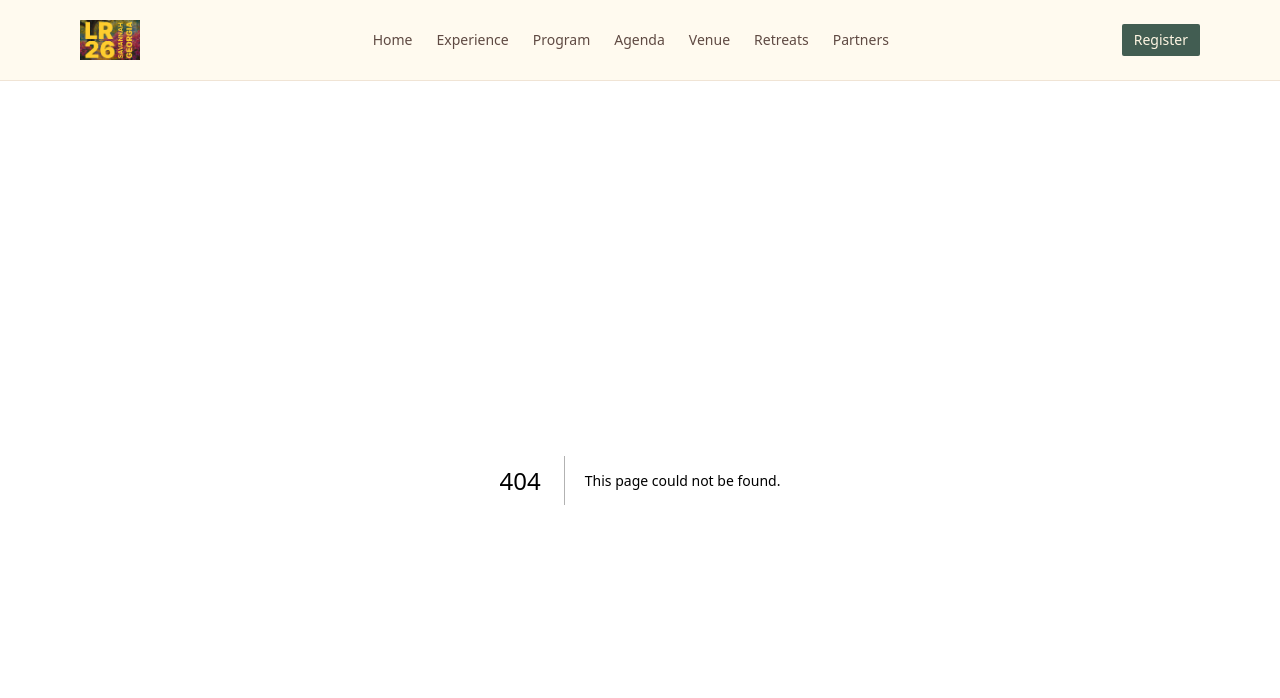
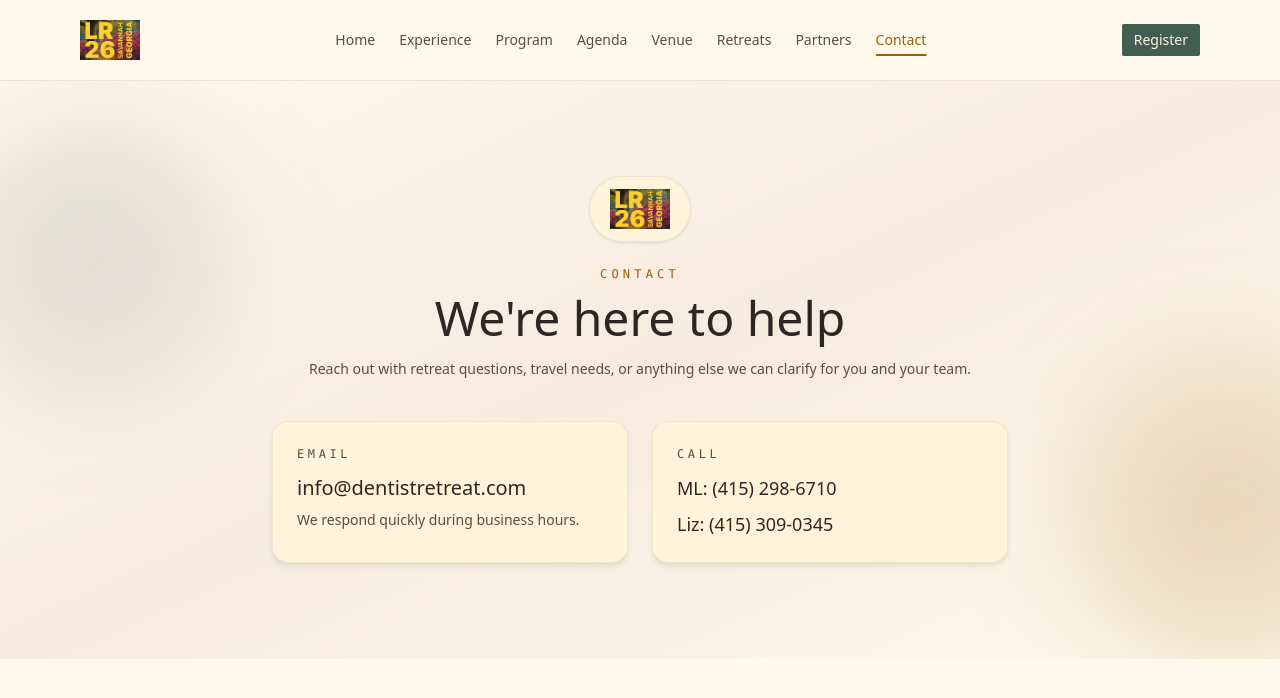
Before and after one commit to enzo-prism/leadership-retreat, a Next.js app: page /contact in a window 1280 px wide. Before the commit this address had no page. Shown: the top 698 px of the page. Built offline with nearby package versions, Linux system fonts and the light colour scheme.

Commit message:
Add contact page and update contact links

```diff
--- /dev/null
+++ b/app/contact/page.tsx
@@ -0,0 +1,67 @@
+import type { Metadata } from "next"
+
+import { Footer } from "@/components/footer"
+import { LogoMark } from "@/components/logo-mark"
+
+export const metadata: Metadata = {
+  title: "Contact | Leadership Retreat 2026",
+  description: "Reach out to the Leadership Retreat team with any questions.",
+}
+
+export default function ContactPage() {
+  return (
+    <main className="min-h-screen bg-background text-foreground">
+      <section className="relative overflow-hidden py-24">
+        <div className="absolute inset-0 bg-gradient-to-br from-background via-secondary/10 to-background" />
+        <div className="absolute -left-10 top-10 h-64 w-64 rounded-full bg-primary/15 blur-3xl" />
+        <div className="absolute -right-24 bottom-0 h-72 w-72 rounded-full bg-accent/20 blur-3xl" />
+
+        <div className="relative mx-auto max-w-3xl px-4 text-center">
+          <div className="mx-auto w-fit rounded-full border border-border/60 bg-card/80 px-5 py-3 shadow-sm shadow-primary/10">
+            <LogoMark size="sm" variant="inline" className="h-10 w-auto" />
+          </div>
+          <p className="mt-6 text-xs font-mono uppercase tracking-[0.35em] text-accent">Contact</p>
+          <h1 className="mt-3 text-4xl font-light text-balance sm:text-5xl">We&apos;re here to help</h1>
+          <p className="mt-4 text-sm leading-relaxed text-muted-foreground">
+            Reach out with retreat questions, travel needs, or anything else we can clarify for you and your team.
+          </p>
+
+          <div className="mt-10 grid gap-6 sm:grid-cols-2">
+            <div className="rounded-2xl border border-border/60 bg-card/95 p-6 text-left shadow-md shadow-primary/10">
+              <p className="text-xs font-mono uppercase tracking-[0.3em] text-muted-foreground">Email</p>
+              <a
+                href="mailto:info@dentistretreat.com"
+                className="mt-3 block text-xl font-light text-foreground underline-offset-4 hover:text-accent hover:underline"
+              >
+                info@dentistretreat.com
+              </a>
+              <p className="mt-2 text-sm text-muted-foreground">We respond quickly during business hours.</p>
+            </div>
+
+            <div className="rounded-2xl border border-border/60 bg-card/95 p-6 text-left shadow-md shadow-primary/10">
+              <p className="text-xs font-mono uppercase tracking-[0.3em] text-muted-foreground">Call</p>
+              <div className="mt-3 space-y-2 text-lg font-light">
+                <a
+                  href="tel:+14152986710"
+                  className="block underline-offset-4 hover:text-accent hover:underline"
+                  aria-label="Call ML at (415) 298-6710"
+                >
+                  ML: (415) 298-6710
+                </a>
+                <a
+                  href="tel:+14153090345"
+                  className="block underline-offset-4 hover:text-accent hover:underline"
+                  aria-label="Call Liz at (415) 309-0345"
+                >
+                  Liz: (415) 309-0345
+                </a>
+              </div>
+            </div>
+          </div>
+        </div>
+      </section>
+
+      <Footer />
+    </main>
+  )
+}
--- a/app/register/page.tsx
+++ b/app/register/page.tsx
@@ -6,6 +6,7 @@ import { BedDouble, ClipboardList, CreditCard, Mail } from "lucide-react"
 import { Button } from "@/components/ui/button"
 import { Input } from "@/components/ui/input"
 import { Label } from "@/components/ui/label"
+import { Footer } from "@/components/footer"
 
 type ContactInfo = {
   firstName: string
@@ -1009,6 +1010,7 @@ export default function RegistrationPage() {
         </div>
       </section>
 
+      <Footer />
     </main>
   )
 }
--- a/components/footer.tsx
+++ b/components/footer.tsx
@@ -36,16 +36,10 @@ export function Footer() {
               </li>
               <li className="space-y-1">
                 <a
-                  href="mailto:marylynnwheaton@gmail.com"
+                  href="mailto:info@dentistretreat.com"
                   className="block text-muted-foreground hover:text-accent transition-colors"
                 >
-                  marylynnwheaton@gmail.com
-                </a>
-                <a
-                  href="mailto:elizabetharmato@gmail.com"
-                  className="block text-muted-foreground hover:text-accent transition-colors"
-                >
-                  elizabetharmato@gmail.com
+                  info@dentistretreat.com
                 </a>
               </li>
             </ul>
--- a/components/site-header.tsx
+++ b/components/site-header.tsx
@@ -16,6 +16,7 @@ const navItems = [
   { label: "Venue", href: "/#venue" },
   { label: "Retreats", href: "/#journey" },
   { label: "Partners", href: "/#partners" },
+  { label: "Contact", href: "/contact" },
 ]
 
 function isLinkActive(pathname: string, hash: string, href: string) {
@@ -53,9 +54,13 @@ export function SiteHeader() {
   return (
     <header className="fixed inset-x-0 top-0 z-50 border-b border-border/60 bg-background/80 backdrop-blur-md">
       <div className="mx-auto flex h-20 max-w-6xl items-center justify-between gap-4 px-4">
-        <Link href="/" className="flex items-center" aria-label="Leadership Retreat Savannah emblem">
+        <Link href="/" className="group flex items-center" aria-label="Leadership Retreat Savannah emblem">
           <span className="sr-only">Leadership Retreat Savannah emblem</span>
-          <LogoMark size="sm" variant="inline" className="h-9 w-auto md:h-10" />
+          <LogoMark
+            size="sm"
+            variant="inline"
+            className="h-9 w-auto transition-transform duration-200 group-hover:scale-105 group-focus-visible:scale-105 group-active:scale-95 md:h-10"
+          />
         </Link>
 
         <nav className="hidden items-center gap-6 text-sm font-medium md:flex">
```
